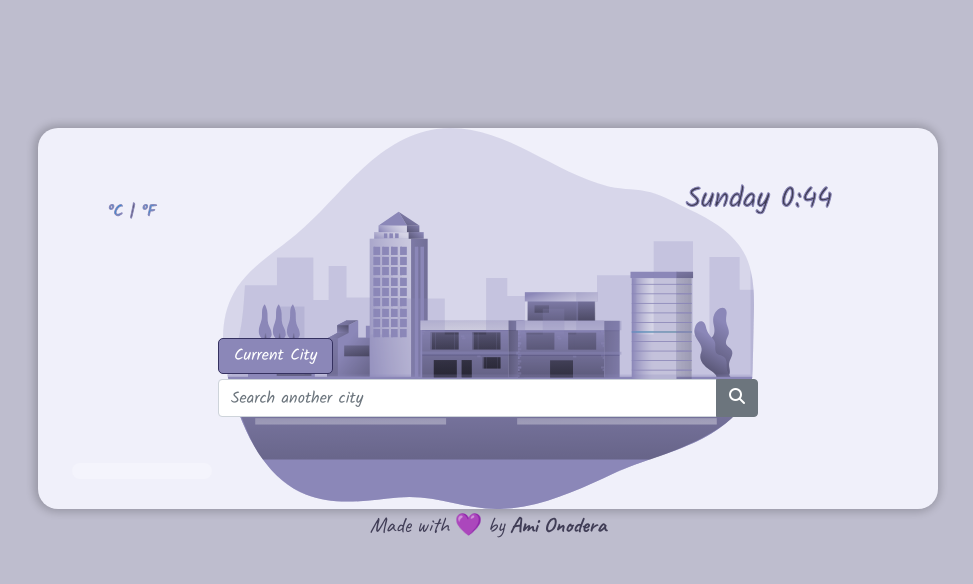
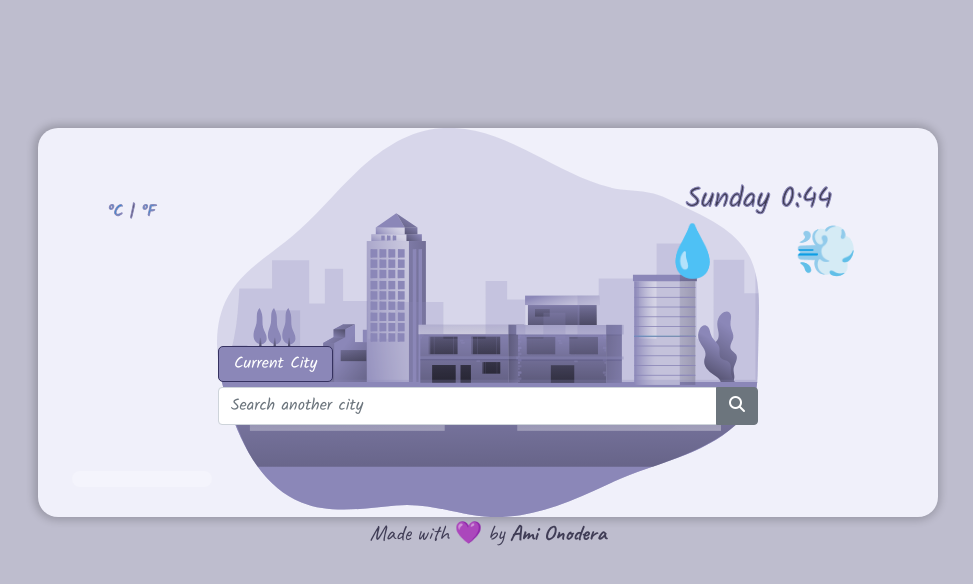
Before and after one commit to ami-onodera/weather-forecast, a plain HTML site: page index.html in a window 1280 px wide. Shown: the whole page, without its empty margins (152-1125 px from the left). Drawn offline with nearby package versions, Linux system fonts and the light colour scheme.

Commit message:
Update index.html

```diff
--- a/index.html
+++ b/index.html
@@ -48,13 +48,13 @@
             <div class="row">
               <div class="col">
                 <div class="stats">
-                  <p id="big-emoji"></p>
+                  <p id="big-emoji">💧</p>
                   <p id="humidity"></p>
                 </div>
               </div>
               <div class="col">
                 <div class="stats">
-                  <p id="big-emoji"></p>
+                  <p id="big-emoji">💨</p>
                   <p id="windspeed"></p>
                 </div>
               </div>
```
